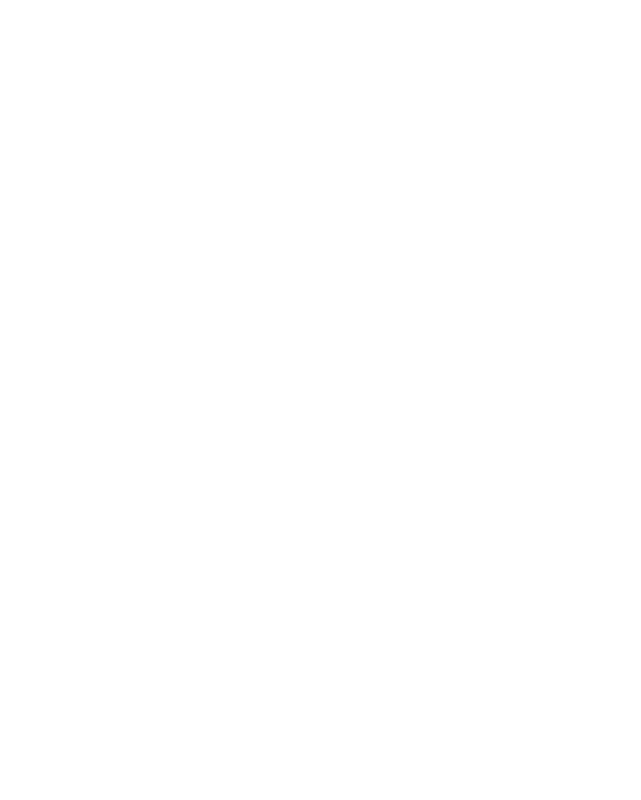
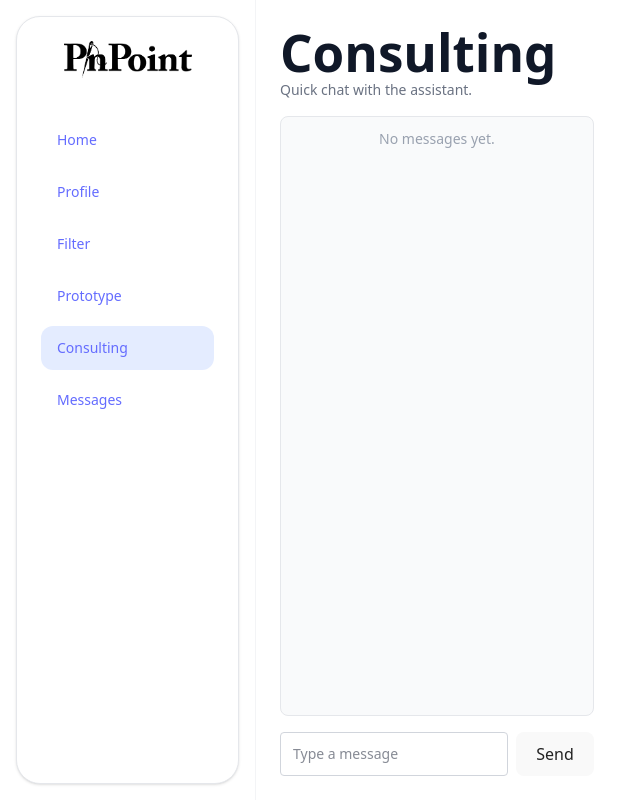
Before and after one commit to Chuddy50/pinpoint_jacob, a React app in the folder Frontend/: page /consultant in a window 1280 px wide. Before the commit this address had no page. Shown: the whole page, without its empty margins (0-641 px from the left). Built offline with nearby package versions, Linux system fonts and the light colour scheme; the HTML template or start-up script is replaced by a standard one.

Commit message:
added grok ai, and easy ai consulting page

```diff
--- a/Frontend/src/App.jsx
+++ b/Frontend/src/App.jsx
@@ -1,6 +1,7 @@
 import { BrowserRouter, Routes, Route } from "react-router-dom";
 import Home from "./pages/Home";
 import Profile from "./pages/Profile";
+import Consultant from "./pages/Consultant";
 
 export default function App() {
   return (
@@ -9,6 +10,7 @@ export default function App() {
         <Routes>
           <Route path="/" element={<Home />} />
           <Route path="/profile" element={<Profile />} />
+          <Route path="/consultant" element={<Consultant />} />
         </Routes>
       </main>
     </BrowserRouter>
--- a/Frontend/src/pages/Consultant.jsx
+++ b/Frontend/src/pages/Consultant.jsx
@@ -1,9 +1,131 @@
 import NavBar from "../components/NavBar";
+import { useState } from "react";
 
 export default function Consultant() {
+
+  // store chat history here
+  const [messages, setMessages] = useState([]);
+
+  // store current input here
+  const [draft, setDraft] = useState("");
+
+  // spamming send button is locked
+  const [isSending, setIsSending] = useState(false);
+
+  // store error message here
+  const [error, setError] = useState("");
+
+  // send messages to backend
+  async function handleSend(e) {
+    e.preventDefault();
+    if (!draft.trim() || isSending) return;
+
+    // create message object for the user
+    const userMessage = { role: "user", content: draft.trim() };
+
+    // send message straight to ui
+    const nextMessages = [...messages, userMessage];
+    setMessages(nextMessages);
+
+    // heres how im handling the ui state
+    setDraft(""); // input box
+    setIsSending(true); // locks the ui with a bool flag
+    setError(""); // reset any of the errors that may have happened
+
+    // this is the backend call state
+    try {
+      //
+      const res = await fetch("http://127.0.0.1:8000/pinpoint/chat", {
+        method: "POST",
+        headers: { "Content-Type": "application/json" },
+        body: JSON.stringify({
+          messages: nextMessages, // this is the context akaa chat history
+        }),
+      });
+
+
+      // error handling for backend
+      if (!res.ok) {
+        throw new Error(`Backend error ${res.status}`);
+      }
+
+      // this json parse the response
+      const data = await res.json();
+      // extrat the replay or replay with no reply fallback
+      const reply = data.reply || "No reply received.";
+
+      // add assistant message to chat history
+      setMessages((prev) => [...prev, { role: "assistant", content: reply }]);
+    } catch (err) {
+      setError(err.message || "Failed to send message.");
+    } finally {
+      // set the flag back to false
+      setIsSending(false);
+    }
+  }
+
   return (
-    <div className="flex bg-background w-screen h-screen bg-white">
-      <NavBar/>
+    <div className="flex min-h-screen w-full bg-white">
+      {/* Nav bar stuff  */}
+      <aside className="w-64 border-r border-gray-100 p-4">
+        <NavBar />
+      </aside>
+
+      {/* Main chat stuff   */}
+      <section className="flex-1 p-6 flex flex-col gap-4">
+
+        {/* Page Header */}
+        <header>
+          <h1 className="text-xl font-semibold text-gray-900">Consulting</h1>
+          <p className="text-sm text-gray-500">Quick chat with the assistant.</p>
+        </header>
+
+        {error && (
+          <div className="text-sm text-red-600 border border-red-200 bg-red-50 px-3 py-2 rounded">
+            {error}
+          </div>
+        )}
+
+        {/* Messages area  */}
+        <div className="flex-1 border border-gray-200 rounded-lg p-3 bg-gray-50 overflow-y-auto space-y-2">
+          {messages.map((msg, idx) => (
+            <div
+              key={idx}
+              className={`max-w-xl rounded-lg px-3 py-2 text-sm ${
+                msg.role === "user"
+                  ? "ml-auto bg-blue-100 text-blue-900"
+                  : "mr-auto bg-white text-gray-800 border border-gray-200"
+              }`}
+            >
+              <div className="text-[11px] uppercase tracking-wide mb-1 text-gray-500">
+                {msg.role === "user" ? "You" : "Assistant"}
+              </div>
+              <div>{msg.content}</div>
+            </div>
+          ))}
+          {messages.length === 0 && (
+            <div className="text-center text-gray-400 text-sm">No messages yet.</div>
+          )}
+        </div>
+
+          {/* input and submit button   */}
+        <form onSubmit={handleSend} className="flex gap-2">
+          <input
+            type="text"
+            value={draft}
+            onChange={(e) => setDraft(e.target.value)}
+            placeholder="Type a message "
+            className="flex-1 rounded border border-gray-300 px-3 py-2 text-sm outline-none focus:border-gray-500"
+          />
+          <button
+            type="submit"
+            disabled={isSending}
+            className="rounded bg-gray-900 px-4 py-2 text-sm font-semibold text-white disabled:opacity-60"
+          >
+            {isSending ? "Sending..." : "Send"}
+          </button>
+        </form>
+      </section>
     </div>
   );
 }
```
